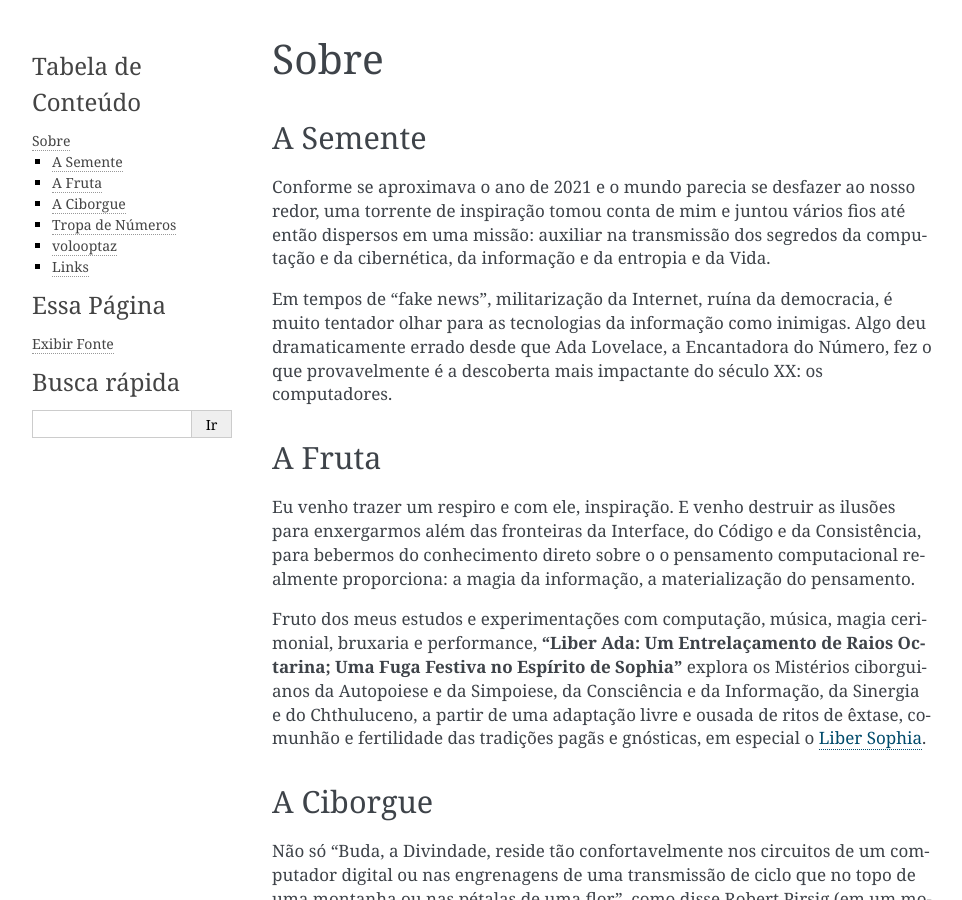
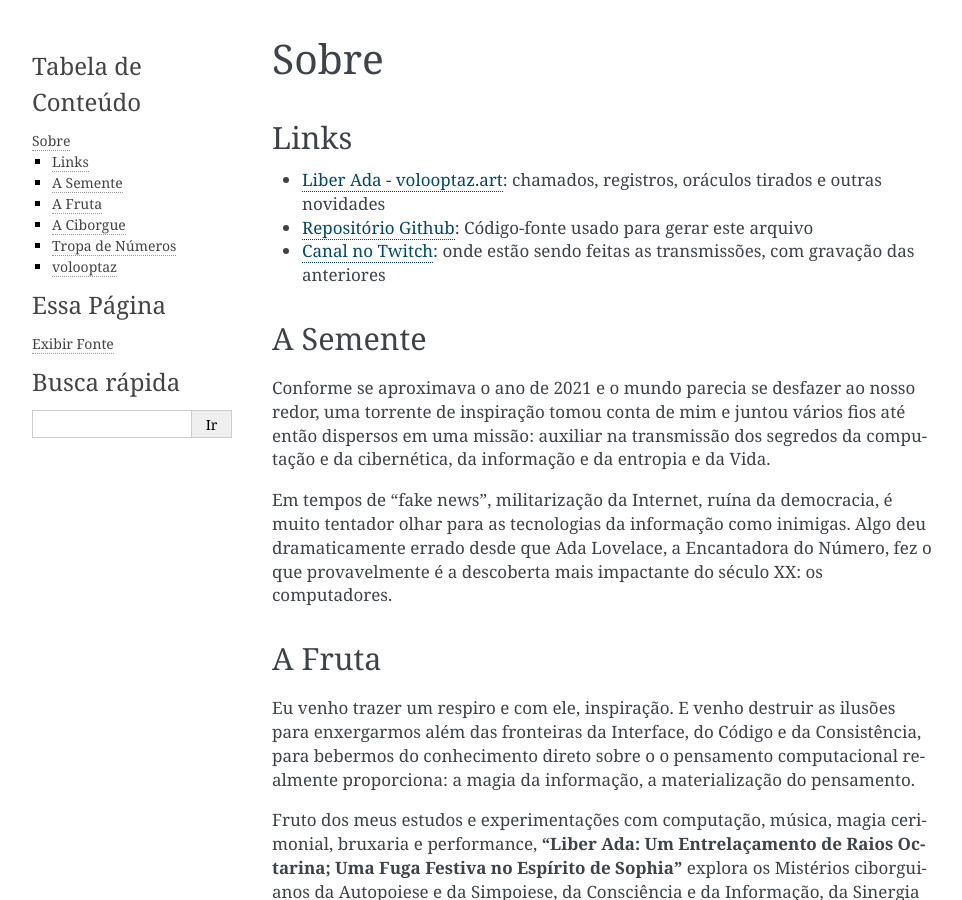
Before and after one commit to volooptaz/liber-ada, a Sphinx documentation site: the page built from sphinx/sobre.rst, in a window 1280 px wide and 900 px high. Shown: the whole window, without its empty margins (148-1110 px from the left). Built offline with Sphinx 7.4.7, drawn with Linux system fonts in a browser that asks for light colours; some of the changed text lies outside the part shown.

Commit message:
Traz Links para o topo do SObre

```diff
--- a/sphinx/sobre.rst
+++ b/sphinx/sobre.rst
@@ -3,6 +3,16 @@
 
 Sobre
 =====
+
+Links
+-----
+
+- `Liber Ada - volooptaz.art <https://volooptaz.art/liber-ada/>`_:
+  chamados, registros, oráculos tirados e outras novidades
+- `Repositório Github <https://github.com/volooptaz/liber-ada/>`_:
+  Código-fonte usado para gerar este arquivo
+- `Canal no Twitch <https://twitch.tv/volooptaz>`_: onde estão sendo
+  feitas as transmissões, com gravação das anteriores
 
 A Semente
 ---------
@@ -121,13 +131,3 @@ volooptaz
 `volooptaz <https://volooptaz.art>`_ explora o uso de música e da linguagem ritualística para
 proporcionar espaços de confiança e de diálogo de corpos e mentes, e
 também de exploração do ambiente digital.
-
-Links
------
-
-- `Liber Ada - volooptaz.art <https://volooptaz.art/liber-ada/>`_:
-  chamados, registros, oráculos tirados e outras novidades
-- `Repositório Github <https://github.com/volooptaz/liber-ada/>`_:
-  Código-fonte usado para gerar este arquivo
-- `Canal no Twitch <https://twitch.tv/volooptaz>`_: onde estão sendo
-  feitas as transmissões, com gravação das anteriores
```
